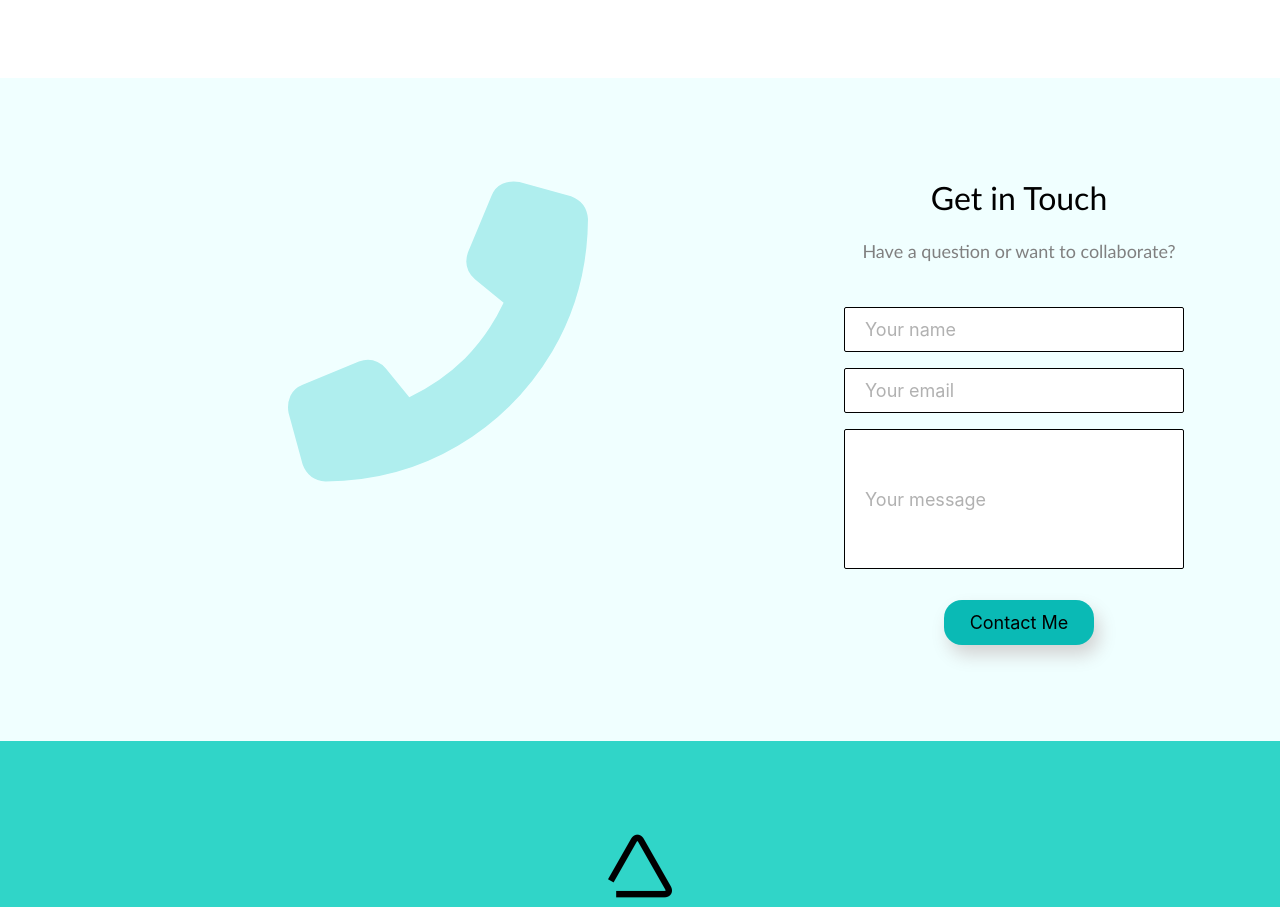
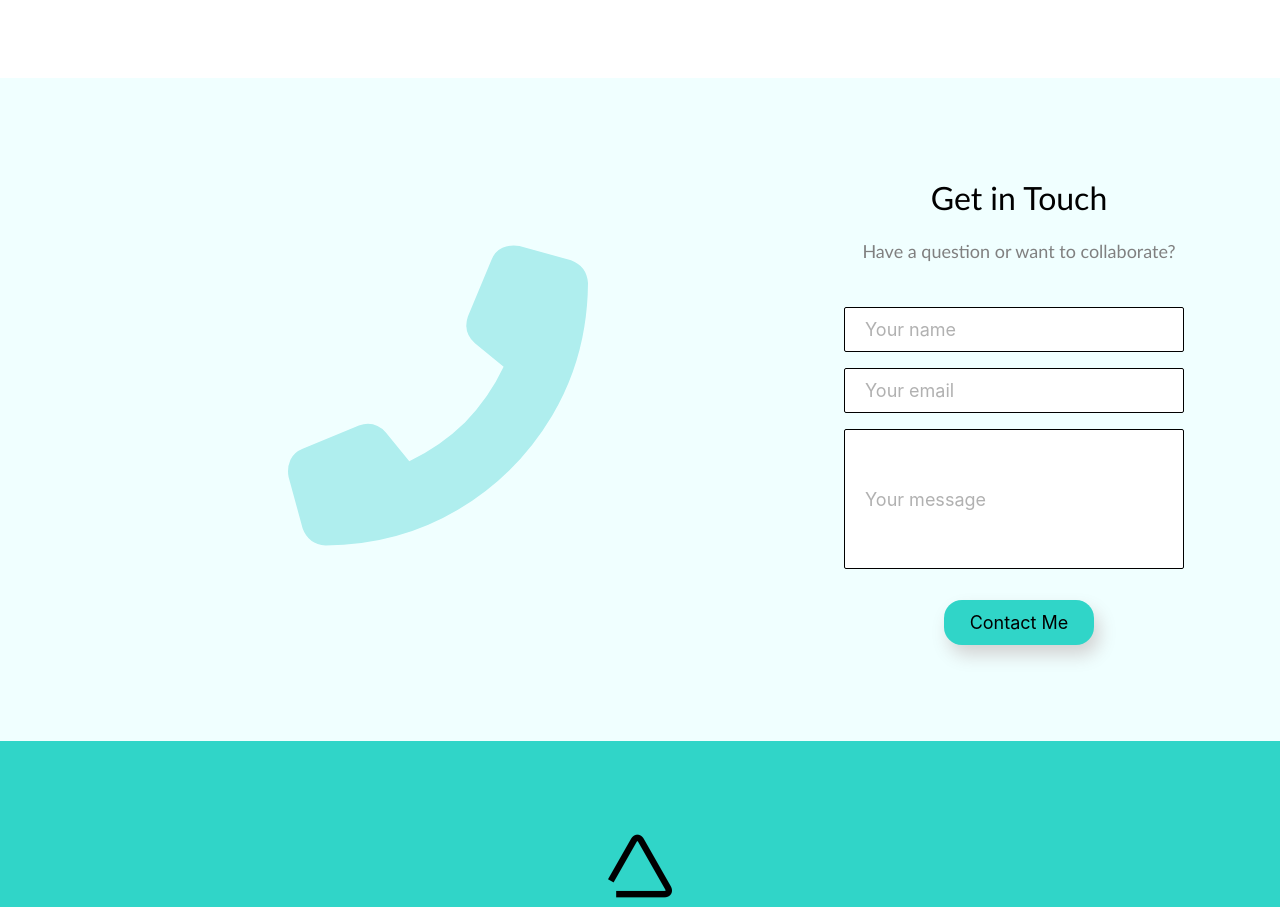
Before and after one commit to PrizmSuwal/portfolio, a React (Create React App) app: page / in a window 1280 px wide. Shown: the part 2976-3883 px from the top of the page. Built offline with nearby package versions, Linux system fonts and the light colour scheme.

Commit message:
Contact_Modified

```diff
--- a/src/components/Contact/Contact.css
+++ b/src/components/Contact/Contact.css
@@ -10,7 +10,7 @@
   font-size: 300px;
   color: #afeeee;
   margin-left: 18rem;
-  margin-top: 0;
+  margin-top: 4rem;
 }
 
 .contact-subscription {
@@ -65,7 +65,7 @@
 .input-areas button{
   border-radius: 18px;
   width: 150px;
-  background-color: #0abab5;
+  background-color: #30d5c8;
   font-size: 18px;
   height: 45px;
   border: none;
@@ -75,7 +75,7 @@
 
 .input-areas button:hover{
   background-color: black;
-  color:#0abab5;
+  color:#30d5c8;
 }
 
 
```
